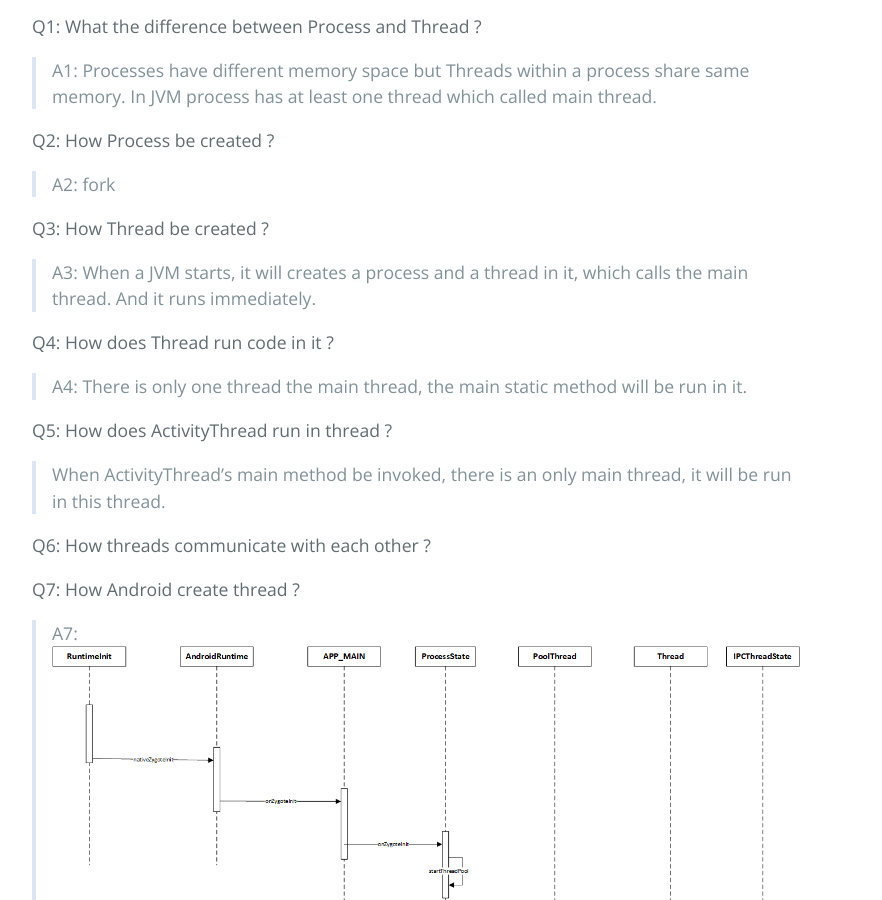
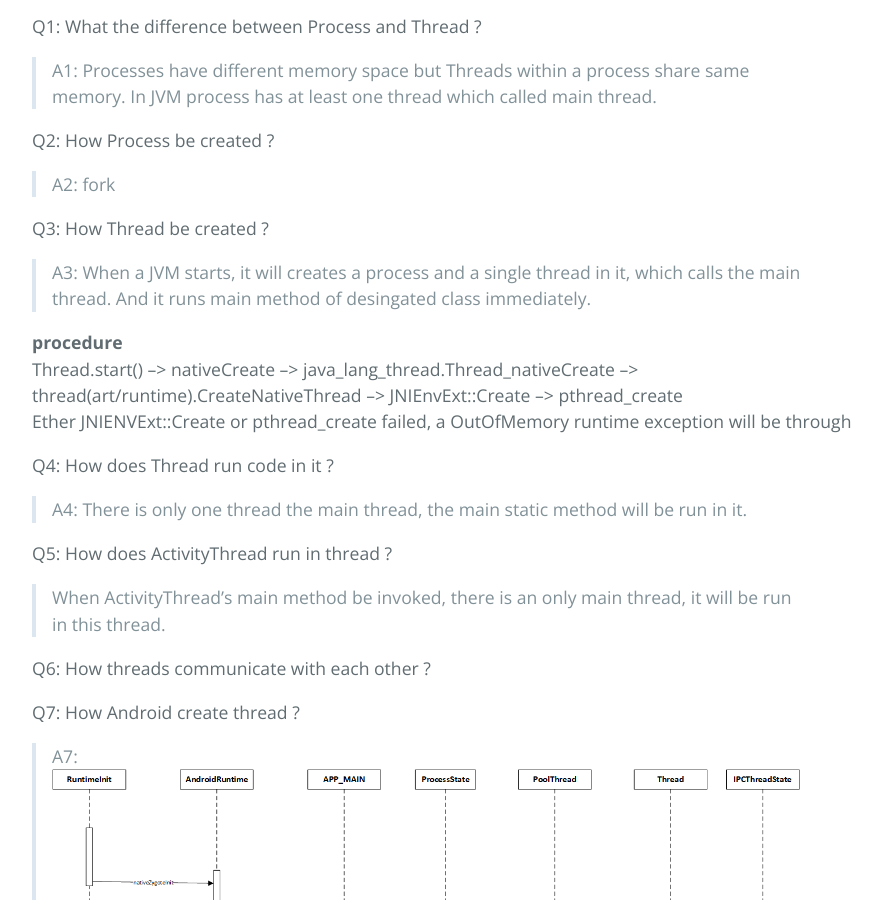
Before and after one commit to dreamhb/dreamhb.github.io, a Jekyll site: the page built from _posts/2019-03-15-Java-Processes-And-Threads.md, in a window 1280 px wide and 900 px high, scrolled down 446 px. Shown: the whole window, without its empty margins (192-1074 px from the left). Built offline with Jekyll 4.4.1, drawn with Linux system fonts in a browser that asks for light colours.

Commit message:
add thread create procedure

```diff
--- a/_posts/2019-03-15-Java-Processes-And-Threads.md
+++ b/_posts/2019-03-15-Java-Processes-And-Threads.md
@@ -16,7 +16,11 @@ Q2: How Process be created ?
 > A2: fork
 
 Q3: How Thread be created ?
-> A3: When a JVM starts, it will creates a process and a thread in it, which calls the main thread.  And it runs immediately.
+> A3: When a JVM starts, it will creates a process and a single thread in it, which calls the main thread.  And it runs main method of desingated class immediately.
+
+**procedure**
+Thread.start() --> nativeCreate --> java_lang_thread.Thread_nativeCreate --> thread(art/runtime).CreateNativeThread --> JNIEnvExt::Create --> pthread_create
+Ether JNIENVExt::Create or pthread_create failed, a OutOfMemory runtime exception will be through
 
 Q4: How does Thread run code in it ?
 > A4: There is only one thread the main thread, the main static method will be run in it.
```
